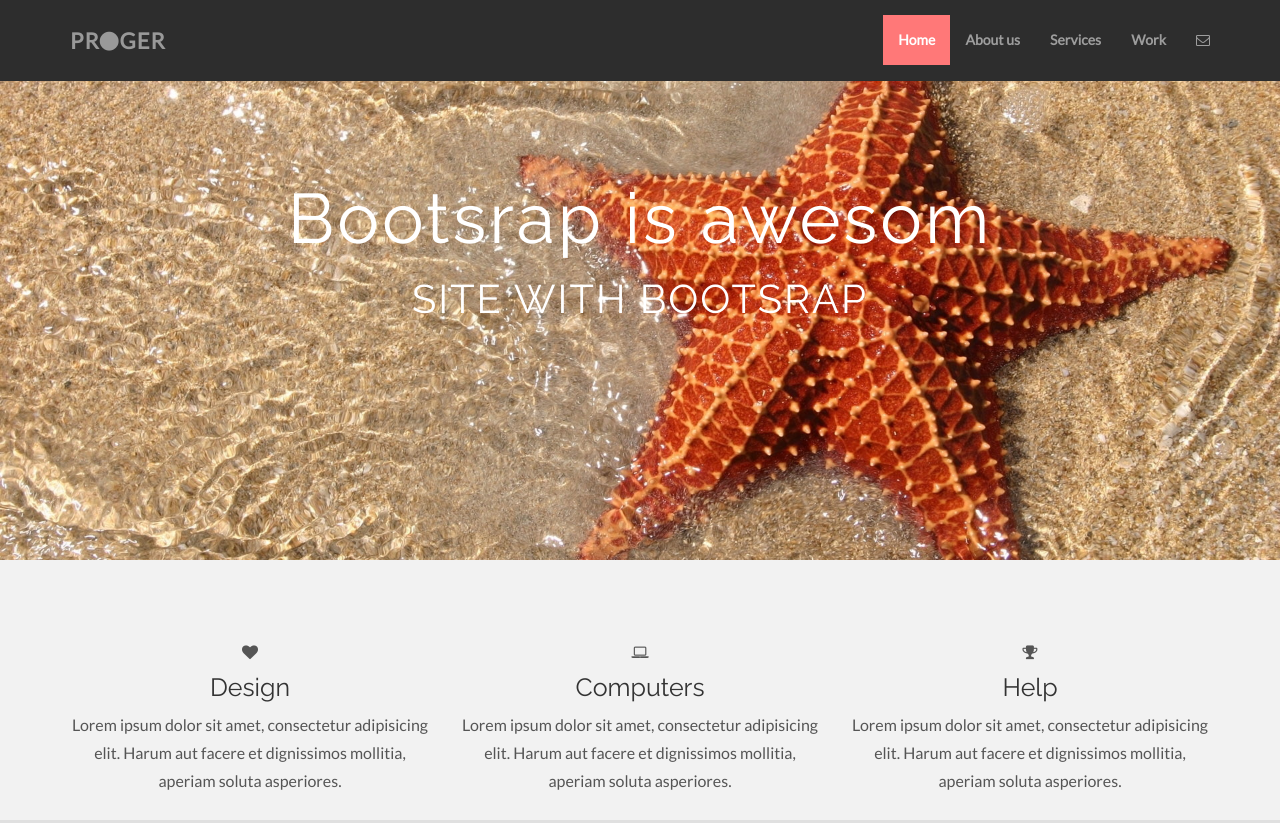
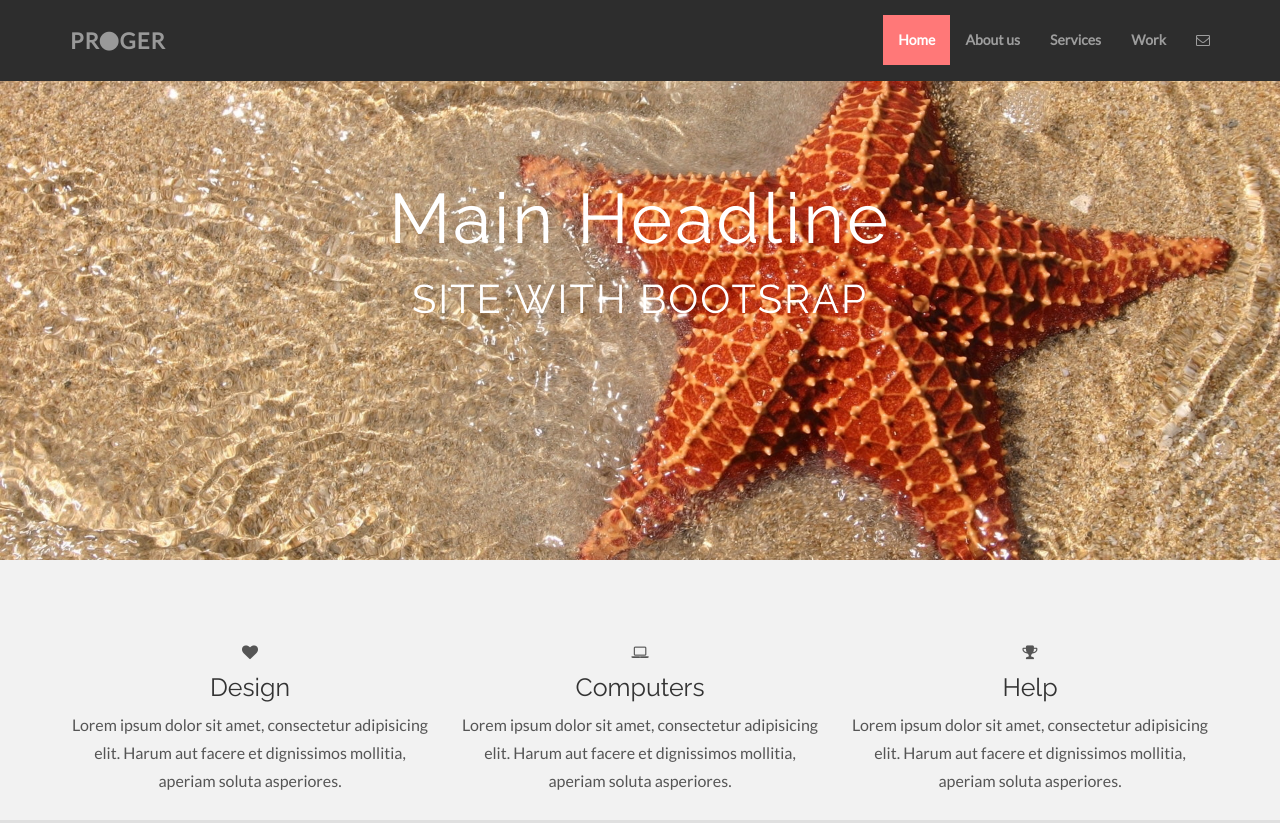
Before and after one commit to RuslanKulynych/responsive, a plain HTML site: page index.html in a window 1280 px wide. Shown: the top 823 px of the page. Drawn offline with nearby package versions, Linux system fonts and the light colour scheme; a script that the page names is missing.

Commit message:
Update index.html

```diff
--- a/index.html
+++ b/index.html
@@ -38,7 +38,7 @@
   	<div class="container">
   		<div class="row centered">
   			<div class="col-lg-8 col-lg-offset-2">
-  				<h1>Bootsrap is awesom</h1>
+  				<h1>Main Headline</h1>
   				<h2>Site with Bootsrap</h2>
   			</div>
   		</div>
```
